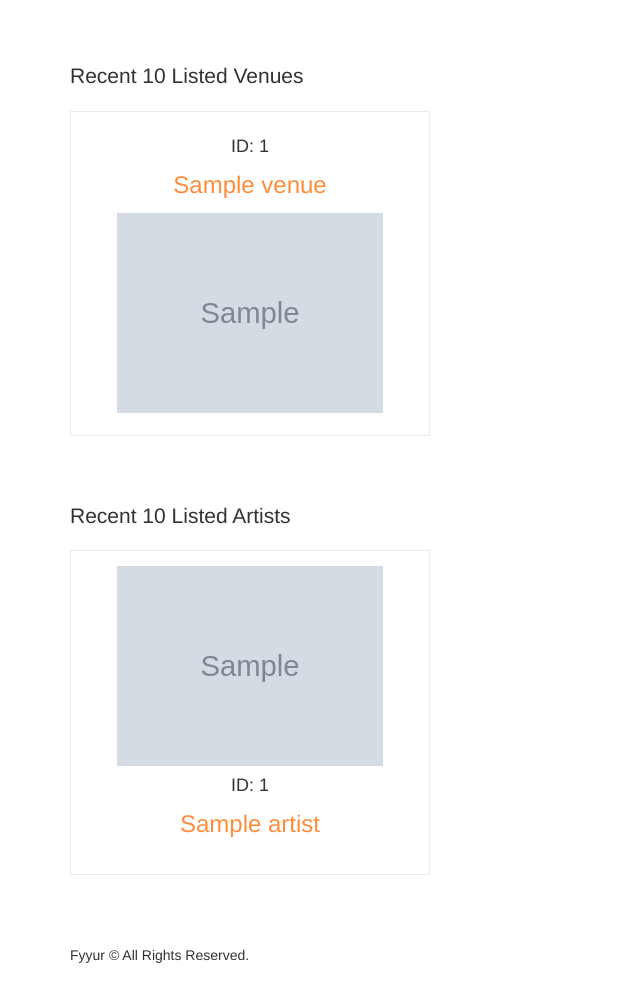
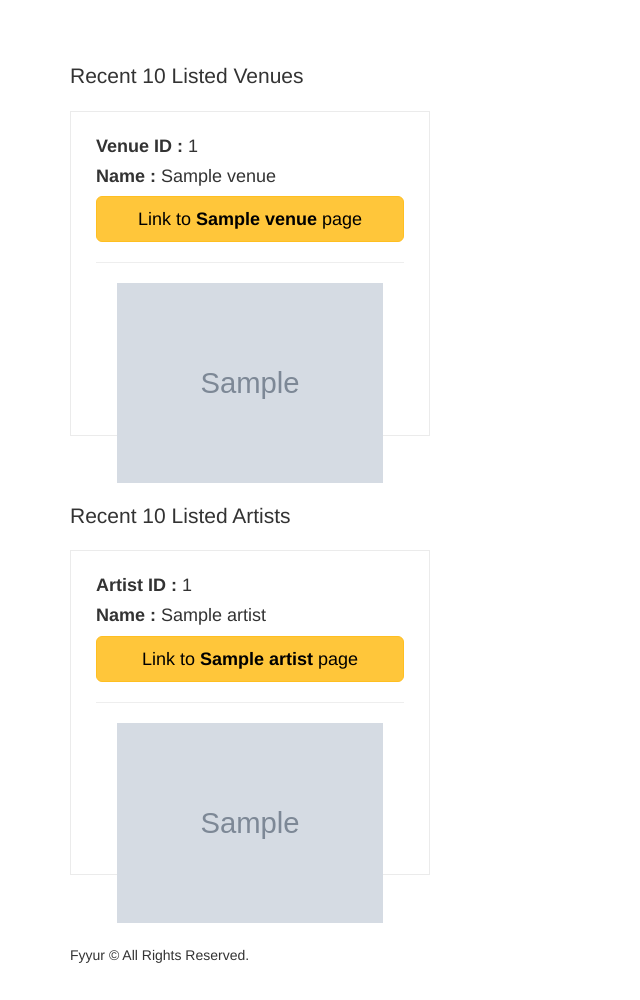
Before and after one commit to OneEyeX/Fyyur-Project-1-Nanodegree-Udacity, a Flask app: page / in a window 1280 px wide. Shown: the part 453-1453 px from the top of the page, without its empty margins (0-640 px from the left). Run offline with Flask 2, Linux system fonts and the light colour scheme; tables that the repository leaves empty hold one stand-in row (values such as "Sample post"); grey boxes marked "Sample" are stand-in pictures; some libraries are stand-ins or nearby versions.

Commit message:
added raw SQL equivalent to search queries and some comments to explain created functions, cleaned the code and fixed some styles

```diff
--- a/app.py
+++ b/app.py
@@ -88,6 +88,19 @@ def index():
     latest_10_Venues = Venue.query.order_by(Venue.id.desc()).limit(10).all()
     latest_10_Artists = Artist.query.order_by(Artist.id.desc()).limit(10).all()
 
+    # in raw SQL:
+    """
+    SELECT *
+    FROM venues
+    ORDER BY venues.id DESC
+    LIMIT 10;
+
+    SELECT *
+    FROM artists
+    ORDER BY artists.id DESC
+    LIMIT 10;
+    """
+
     return render_template(
         "pages/home.html",
         latest_10_Venues=latest_10_Venues,
@@ -96,7 +109,7 @@ def index():
 
 
 #  ----------------------------------------------------------------
-#  Venues
+#  All Venues
 #  ----------------------------------------------------------------
 @app.route("/venues")
 def venues():
@@ -188,7 +201,8 @@ def search_venues():
 
     # query the database
     venue_query = Venue.query.filter(Venue.name.ilike("%" + term + "%"))
-    # in raw SQL
+
+    # in raw SQL :
     """
     SELECT *
     FROM venues
@@ -210,71 +224,7 @@ def search_venues():
 
 
 #  ----------------------------------------------------------------
-#  Show search
-#  ----------------------------------------------------------------
-@app.route("/shows/search", methods=["POST", "GET"])
-def search_shows():
-
-    term = request.form.get("search_term")
-
-    # get the current time in the format YYYY-MM-DD HH:MM:SS
-    current_time = datetime.now().strftime("%Y-%m-%d %H:%M:%S")
-
-    # query the database
-    # in SQL_Alchemy:
-    shows_query = (
-        db.session.query(Show)
-        .join(Artist)
-        .join(Venue)
-        .filter(
-            (Artist.name.ilike("%" + str(term) + "%"))
-            | (Venue.name.ilike("%" + str(term) + "%"))
-            # uncomment the line below to add search by date
-            # | (Show.start_time.ilike("%" + str(term) + "%"))
-        )
-        .order_by(Show.start_time.desc())
-    )
-    # in raw SQL :
-    """
-    SELECT *
-    FROM show JOIN artist on show.artist_id=artist.id
-    JOIN venues ON shows.venue_id=venues.id
-    WHERE artist.name ILIKE(searched_term) and venues.name ILIKE(searched_term)
-    ORDER BY show.start_time DESC;
-    """
-
-    #
-    new_shows = []
-    past_shows = []
-
-    # loop through the show query to determine new shows and past shows
-    for show in shows_query:
-
-        # comparing show start time with current time to
-        # determine new and past shows
-        if str(show.start_time) > current_time:
-            new_shows.append(Show.all_details(show))
-        else:
-            past_shows.append(Show.all_details(show))
-
-    results = {
-        "count": len(past_shows + new_shows),
-        "past_shows_count": len(past_shows),
-        "past_shows": past_shows,
-        "new_shows_count": len(new_shows),
-        "new_shows": new_shows,
-    }
-
-    flash("number of results " + str(len(past_shows + new_shows)) + " shows")
-    return render_template(
-        "pages/show.html",
-        shows=results,
-        search_term=request.form.get("search_term"),
-    )
-
-
-#  ----------------------------------------------------------------
-#  Display venue page with venue informations
+#  Display Venue page with Venue's informations
 #  ----------------------------------------------------------------
 @app.route("/venues/<int:venue_id>")
 def show_venue(venue_id):
@@ -449,6 +399,7 @@ def search_artists():
     # query the database
     # in SQL_Alchemy :
     artists_query = Artist.query.filter(Artist.name.ilike("%" + term + "%"))
+
     # in raw SQL:
     """
     SELECT *
@@ -471,7 +422,7 @@ def search_artists():
 
 
 #  ----------------------------------------------------------------
-#  Show a Artist profile
+#  Artist profile page
 #  ----------------------------------------------------------------
 @app.route("/artists/<int:artist_id>")
 def show_artist(artist_id):
@@ -481,6 +432,7 @@ def show_artist(artist_id):
     # Query the database
     # in SQL_Alchemy ORM:
     artist = Artist.query.get(artist_id)
+
     # in raw SQL:
     """
     SELECT *
@@ -655,7 +607,7 @@ def edit_artist_submission(artist_id):
 
 
 #  ----------------------------------------------------------------
-#  Update venue informations
+#  Update Venue informations
 #  ----------------------------------------------------------------
 @app.route("/venues/<int:venue_id>/edit", methods=["GET"])
 def edit_venue(venue_id):
@@ -816,7 +768,7 @@ def shows():
 
 
 #  ----------------------------------------------------------------
-# create a Show
+#  Create a Show
 #  ----------------------------------------------------------------
 @app.route("/shows/create")
 def create_shows():
@@ -863,6 +815,16 @@ def create_show_submission():
             Show.artist_id == artist_id, Show.start_time == start_time
         ).first()
 
+        # in raw SQL :
+        """
+        SELECT *
+        FROM shows
+        WHERE shows.artist_id = artist_id
+        AND Show.start_time = start_time
+        LIMIT 1;
+        """
+
+        # if artist has a programmed show in that day
         if shows_artist:
             error = True
             flash(
@@ -871,6 +833,7 @@ def create_show_submission():
                 + " already has a schedule in that date, try another date "
             )
 
+        # if artist is not available (the available checkbox is unchecked)
         if artist and not artist.available:
             error = True
             flash(
@@ -880,9 +843,7 @@ def create_show_submission():
         # if there are no inputs errors (error==True)
         if not error:
             new_show = Show()
-            # new_show.venue_id = request.form.get("venue_id")
             new_show.venue_id = venue_id
-            # new_show.artist_id = request.form.get("artist_id")
             new_show.artist_id = artist_id
             new_show.start_time = start_time
 
@@ -906,6 +867,74 @@ def create_show_submission():
 
 
 #  ----------------------------------------------------------------
+#  Show search
+#  ----------------------------------------------------------------
+@app.route("/shows/search", methods=["POST", "GET"])
+def search_shows():
+
+    term = request.form.get("search_term")
+
+    # get the current time in the format YYYY-MM-DD HH:MM:SS
+    current_time = datetime.now().strftime("%Y-%m-%d %H:%M:%S")
+
+    # query the database
+    # in SQL_Alchemy:
+    shows_query = (
+        db.session.query(Show)
+        .join(Artist)
+        .join(Venue)
+        .filter(
+            (Artist.name.ilike("%" + str(term) + "%"))
+            | (Venue.name.ilike("%" + str(term) + "%"))
+            # uncomment the line below to add search by date
+            # | (Show.start_time.ilike("%" + str(term) + "%"))
+        )
+        .order_by(Show.start_time.desc())
+    )
+
+    # in raw SQL :
+    """
+    SELECT *
+    FROM show JOIN artist on show.artist_id=artist.id
+    JOIN venues ON shows.venue_id=venues.id
+    WHERE artist.name ILIKE(searched_term) and venues.name ILIKE(searched_term)
+    ORDER BY show.start_time DESC;
+    """
+
+    #
+    new_shows = []
+    past_shows = []
+
+    # loop through the show query to determine new shows and past shows
+    for show in shows_query:
+
+        # comparing show start time with current time to
+        # determine new and past shows
+        if str(show.start_time) > current_time:
+            new_shows.append(Show.all_details(show))
+        else:
+            past_shows.append(Show.all_details(show))
+
+    results = {
+        "count": len(past_shows + new_shows),
+        "past_shows_count": len(past_shows),
+        "past_shows": past_shows,
+        "new_shows_count": len(new_shows),
+        "new_shows": new_shows,
+    }
+
+    flash("number of results " + str(len(past_shows + new_shows)) + " shows")
+    return render_template(
+        "pages/show.html",
+        shows=results,
+        search_term=request.form.get("search_term"),
+    )
+
+
+#  ----------------------------------------------------------------
+#  CHALLENGE 3 : Showcase what albums and songs an artist has on the Artist's page
+#  ----------------------------------------------------------------
+#  ----------------------------------------------------------------
 #  Create a Song
 #  ----------------------------------------------------------------
 @app.route("/artist/<artist_id>/song/create", methods=["POST", "GET"])
@@ -917,7 +946,6 @@ def create_song(artist_id):
         return redirect(url_for("index"))
 
     if form.validate_on_submit():
-
         new_song = Song()
         new_song.artist_id = artist_id
         new_song.name = request.form.get("song_name")
@@ -925,7 +953,7 @@ def create_song(artist_id):
         new_song.duration = request.form.get("song_duration")
         new_song.link = request.form.get("song_link")
         new_song.release_date = request.form.get("release_date")
-        print(new_song)
+        # print(new_song)
         try:
             Song.add_to_db(new_song)
             # on successful db insert, flash success
--- a/forms.py
+++ b/forms.py
@@ -1,5 +1,5 @@
 from datetime import datetime
-from flask_wtf import Form, FlaskForm
+from flask_wtf import FlaskForm
 from wtforms import (
     StringField,
     SelectField,
@@ -18,7 +18,6 @@ from wtforms.validators import (
     DataRequired,
 )
 import re
-import enum
 
 # choices boxes
 states_choices = [
@@ -99,25 +98,31 @@ genres_choices = [
 
 
 def get_list_values(list):
-
     """
     a function that gets choices values
     for example for ("choice", "value")
     it return a list ["value",.. ]
-    ## exapmle
-    #### l=[("example1", "val1"), ("example2", "val2"), ("example3", "val3") ]
-    ### get_list_values(l) return ["val1", "val2", "val3"]
+
+    #### exapmle
+    l=[("example1", "val1"), ("example2", "val2"), ("example3", "val3") ]
+    get_list_values(l) return ["val1", "val2", "val3"]
     """
+
     values_list = []
+    # loop through the items of the given list
     for items in list:
+        # append each item's values to list value_list
         values_list.append(items[1])
     return values_list
 
 
-# print(det(states_choices), len(det(states_choices)))
-# print(get_list_values(genres_choices), len(get_list_values(genres_choices)))
+# ----------------------------------------------------------------------------#
+# Forms.
+# ----------------------------------------------------------------------------#
 
-
+#  ----------------------------------------------------------------
+#  Show Form
+#  ----------------------------------------------------------------
 class ShowForm(FlaskForm):
 
     artist_id = StringField(
@@ -125,6 +130,8 @@ class ShowForm(FlaskForm):
         validators=[
             InputRequired(message="Artist ID field is required"),
             Regexp(r"^\d", message="Artist ID field must be numeric"),
+            # Regexp from Validators is used to make sure that the artist ID field is numeric
+            # \d same as [0-9]
         ],
     )
     venue_id = StringField(
@@ -132,6 +139,7 @@ class ShowForm(FlaskForm):
         validators=[
             InputRequired(message="Venue ID field is required"),
             Regexp(r"^\d", message="Venue ID field must be numeric"),
+            # Regexp from Validators is used to make sure that the venue ID field is numeric
         ],
     )
     start_time = DateTimeField(
@@ -142,9 +150,10 @@ class ShowForm(FlaskForm):
         default=datetime.today(),
     )
 
+    # customized validators
     def validate_start_time(form, start_time):
         """
-        a Custom validation for checking date format
+        a Custom validation for checking date format ( YYYY-MM-DD HH:MM:SS ) using regular expression
         """
         if not re.search(
             r"[0-9]{4}-[0-9]{2}-[0-9]{2} [0-9]{2}:[0-9]{2}:[0-9]{2}", str(start_time)
@@ -152,8 +161,10 @@ class ShowForm(FlaskForm):
             raise ValidationError("Date format must be YYYY-MM-DD HH:MM:SS")
 
 
+#  ----------------------------------------------------------------
+#  Venue Form
+#  ----------------------------------------------------------------
 class VenueForm(FlaskForm):
-    #
 
     name = StringField(
         "name", validators=[InputRequired(message="Name field is required")]
@@ -182,6 +193,8 @@ class VenueForm(FlaskForm):
                 r"^[0-9]{3}-[0-9]{3}-[0-9]{4}$",
                 message="Phone number is not valid, phone format must be xxx-xxx-xxxx",
             ),
+            # Regexp from Validators is used to match phone number pattern which is xxx-xxx-xxxx
+            # all x must be numbers
         ],
     )
     image_link = StringField(
@@ -221,10 +234,15 @@ class VenueForm(FlaskForm):
         validators=[
             Optional(strip_whitespace=False),
             Regexp(r"^\w", message="Description field must be alphanumeric"),
+            # Regexp from Validators is used to make sure that the description field is alphanumeric
+            # \w same as [A-Z a-z 0-9]
         ],
     )
 
 
+#  ----------------------------------------------------------------
+#  Artist Form
+#  ----------------------------------------------------------------
 class ArtistForm(FlaskForm):
     name = StringField("name", validators=[InputRequired("Name field is required")])
     city = StringField("city", validators=[InputRequired("City field is required")])
@@ -235,7 +253,6 @@ class ArtistForm(FlaskForm):
     )
     phone = StringField(
         # TODO implement validation logic for phone
-        # used Regexp from Validators
         "phone",
         validators=[
             InputRequired("Phone field is required"),
@@ -243,6 +260,8 @@ class ArtistForm(FlaskForm):
                 r"^[0-9]{3}-[0-9]{3}-[0-9]{4}$",
                 message="Phone number is not valid, phone format must be xxx-xxx-xxxx",
             ),
+            # Regexp from Validators is used to match phone number pattern which is xxx-xxx-xxxx
+            # all x must be numbers
         ],
     )
     genres = SelectMultipleField(
@@ -283,6 +302,8 @@ class ArtistForm(FlaskForm):
         validators=[
             Optional(strip_whitespace=False),
             Regexp(r"^\w", message="Description field must be alphanumeric"),
+            # Regexp from Validators is used to make sure that the description is alphanumeric
+            #  \w same as [A-Z a-z 0-9]
         ],
     )
 
@@ -305,6 +326,7 @@ class SongForm(FlaskForm):
         validators=[
             InputRequired(message="Song Name field is required"),
             Regexp(r"^\w", message="Song Name field must be alphanumeric"),
+            # Regexp from Validators is used to make sure that the song name is alphanumeric
         ],
     )
     album_name = StringField(
@@ -312,6 +334,7 @@ class SongForm(FlaskForm):
         validators=[
             Optional(strip_whitespace=False),
             Regexp(r"^\w", message="Album Name field must be alphanumeric"),
+            # Regexp from Validators is used to make sure that the album name is alphanumeric
         ],
     )
     song_duration = StringField(
@@ -319,6 +342,8 @@ class SongForm(FlaskForm):
         validators=[
             InputRequired(message="Duration field is required"),
             Regexp(r"^\d", message="Duration field must be numeric"),
+            # Regexp from Validators is used to make sure that the song duration is numeric
+            # \d same as [0-9]+
         ],
     )
     song_link = StringField(
--- a/templates/pages/home.html
+++ b/templates/pages/home.html
@@ -32,12 +32,43 @@
 	<h2 class="lead">Recent 10 Listed Venues</h2>
 	<div class="row">
 		{%for venue in latest_10_Venues %}
+		<!-- old style -->
+		<!-- <div class="col-sm-4">
+			<div class="tile tile-show">
+				<div class="text-center">
+					<h4>ID: {{ venue.id }}</h4>
+					<h3><a href="/venues/{{ venue.id }}">{{ venue.name }}</a></h3>
+				</div>
+				<img src="{{ venue.image_link }}" alt="Venue Image" />
+			</div>
+		</div> -->
+
+		<!-- new style -->
 		<div class="col-sm-4">
 			<div class="tile tile-show">
-				<!-- <h3>{{ venue.name }}</h3> -->
-				<h4>ID: {{ venue.id }}</h4>
-				<h3><a href="/venues/{{ venue.id }}">{{ venue.name }}</a></h3>
-				<img src="{{ venue.image_link }}" />
+				<div class="text-left">
+					<h4>
+						<strong>
+							Venue ID :
+						</strong>
+						{{ venue.id }}
+					</h4>
+					<h4>
+						<strong>
+							Name :
+						</strong>
+						{{ venue.name }}
+					</h4>
+					<a class="btn btn-lg btn-block btn-primary" href="/venues/{{ venue.id }}" style="color: #000">
+						Link to
+						<strong>
+							{{venue.name}}
+						</strong>
+						page
+					</a>
+					<hr>
+				</div>
+				<img src="{{ venue.image_link }}" alt="Venue Image" />
 			</div>
 		</div>
 		{% endfor %}
@@ -53,7 +84,8 @@
 	<div class="row">
 		{%for artist in latest_10_Artists %}
 		<div class="col-sm-4">
-			<div class="tile tile-show">
+			<!-- old style -->
+			<!-- <div class="tile tile-show">
 				<img src="{{ artist.image_link }}" />
 				<h4>
 					ID:
@@ -64,6 +96,32 @@
 						{{ artist.name }}
 					</a>
 				</h3>
+			</div> -->
+			<!-- new style -->
+			<div class="tile tile-show">
+				<div class="text-left">
+					<h4>
+						<strong>
+							Artist ID :
+						</strong>
+						{{ artist.id }}
+					</h4>
+					<h4>
+						<strong>
+							Name :
+						</strong>
+						{{ artist.name }}
+					</h4>
+					<a class="btn btn-lg btn-block btn-primary" href="/artists/{{ artist.id }}" style="color: #000">
+						Link to
+						<strong>
+							{{artist.name}}
+						</strong>
+						page
+					</a>
+					<hr>
+				</div>
+				<img src="{{ artist.image_link }}" alt="Artist Image" />
 			</div>
 		</div>
 		{% endfor %}
```
Also changed, not shown: models.py (+67 -101 lines).
